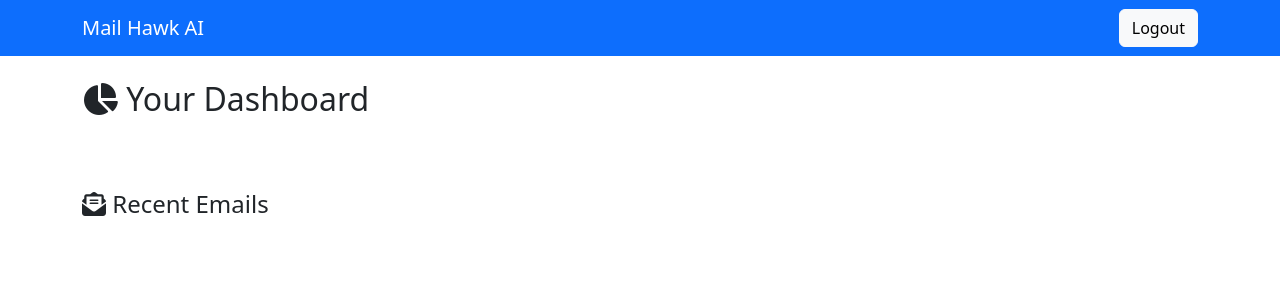
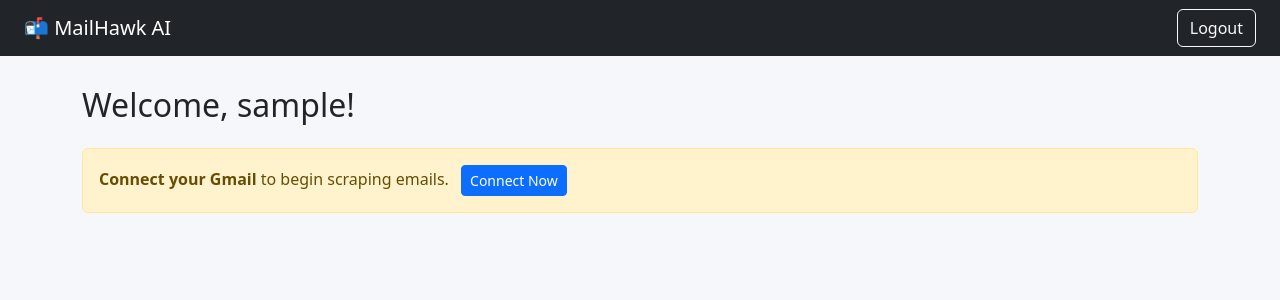
Before and after one commit to nupoorj16/mail-hawk, a Django app: page /dashboard/ in a window 1280 px wide. Shown: the top 300 px of the page. Run offline with Django 5.2, Linux system fonts and the light colour scheme; the visitor is signed in with stand-in values (Sample User, id 1); some libraries are stand-ins or nearby versions.

Commit message:
added UI buttons and updated the dashbaord display

```diff
--- a/config/urls.py
+++ b/config/urls.py
@@ -1,24 +1,7 @@
-"""
-URL configuration for config project.
-
-The `urlpatterns` list routes URLs to views. For more information please see:
-    https://docs.djangoproject.com/en/5.2/topics/http/urls/
-Examples:
-Function views
-    1. Add an import:  from my_app import views
-    2. Add a URL to urlpatterns:  path('', views.home, name='home')
-Class-based views
-    1. Add an import:  from other_app.views import Home
-    2. Add a URL to urlpatterns:  path('', Home.as_view(), name='home')
-Including another URLconf
-    1. Import the include() function: from django.urls import include, path
-    2. Add a URL to urlpatterns:  path('blog/', include('blog.urls'))
-"""
 from django.contrib import admin
 from django.urls import path, include
 
 urlpatterns = [
     path('admin/', admin.site.urls),
-    path('', include('users.urls')), #connects to teh app's urls
-    #basically says look into users/urls.py when people visit the site
+    path('', include('users.urls')),  # Handles login, signup, dashboard, etc.
 ]
--- a/users/templates/users/dashboard.html
+++ b/users/templates/users/dashboard.html
@@ -1,52 +1,64 @@
 <!DOCTYPE html>
-<html>
+<html lang="en">
 <head>
-  <title>Dashboard</title>
+  <meta charset="UTF-8">
+  <title>MailHawk Dashboard</title>
   <link href="https://cdn.jsdelivr.net/npm/bootstrap@5.3.2/dist/css/bootstrap.min.css" rel="stylesheet">
-  <link rel="stylesheet" href="https://cdnjs.cloudflare.com/ajax/libs/font-awesome/6.4.0/css/all.min.css">
+  <script src="https://kit.fontawesome.com/a076d05399.js" crossorigin="anonymous"></script>
+  <style>
+    body {
+      background-color: #f5f7fa;
+    }
+    .card:hover {
+      transform: scale(1.03);
+      transition: 0.3s ease;
+    }
+    .navbar {
+      margin-bottom: 30px;
+    }
+    .logout-btn {
+      position: absolute;
+      right: 20px;
+    }
+  </style>
 </head>
 <body>
-  <nav class="navbar navbar-expand-lg navbar-dark bg-primary">
-    <div class="container">
-      <a class="navbar-brand" href="#">Mail Hawk AI</a>
-      <div class="d-flex">
-        <a href="{% url 'logout' %}" class="btn btn-light">Logout</a>
-      </div>
+  <nav class="navbar navbar-expand-lg navbar-dark bg-dark px-4">
+    <a class="navbar-brand" href="#">📬 MailHawk AI</a>
+    <div class="ms-auto">
+      <a href="{% url 'logout' %}" class="btn btn-outline-light">Logout</a>
     </div>
   </nav>
 
-  <div class="container mt-4">
-    <h2 class="mb-4"><i class="fas fa-chart-pie"></i> Your Dashboard</h2>
+  <div class="container">
+    <h2 class="mb-4">Welcome, {{ user.username }}!</h2>
 
-    <!-- Category Summary -->
+    {% if not is_connected %}
+      <div class="alert alert-warning">
+        <strong>Connect your Gmail</strong> to begin scraping emails.
+        <a href="{% url 'authorize' %}" class="btn btn-sm btn-primary ms-2">Connect Now</a>
+      </div>
+    {% else %}
+      <div class="alert alert-success">
+        Gmail is connected ✅
+      </div>
+    {% endif %}
+
     <div class="row">
       {% for category in category_summary %}
         <div class="col-md-4 mb-3">
-          <div class="card shadow-sm">
-            <div class="card-body">
-              <h5 class="card-title"><i class="fa-solid fa-tag"></i> {{ category.category }}</h5>
-              <p class="card-text">Total: {{ category.count }}</p>
+          <a href="{% url 'category_view' category.category %}" class="text-decoration-none text-dark">
+            <div class="card shadow-sm">
+              <div class="card-body">
+                <h5 class="card-title">
+                  <i class="fa-solid fa-tags me-2"></i>{{ category.category|capfirst }}
+                </h5>
+                <p class="card-text">Total: {{ category.count }}</p>
+              </div>
             </div>
-          </div>
+          </a>
         </div>
       {% endfor %}
-    </div>
-
-    <!-- Recent Emails -->
-    <div class="mt-5">
-      <h4><i class="fas fa-envelope-open-text"></i> Recent Emails</h4>
-      <ul class="list-group">
-        {% for email in recent_emails %}
-          <li class="list-group-item">
-            <div class="d-flex justify-content-between">
-              <strong>{{ email.subject }}</strong>
-              <small class="text-muted">{{ email.timestamp }}</small>
-            </div>
-            <div class="text-muted">{{ email.sender }}</div>
-            <div>{{ email.snippet }}</div>
-          </li>
-        {% endfor %}
-      </ul>
     </div>
   </div>
 </body>
--- a/users/urls.py
+++ b/users/urls.py
@@ -6,6 +6,7 @@ urlpatterns = [
     path('login/', views.login_view, name='login'),
     path('logout/', views.logout_view, name='logout'),
     path('dashboard/', views.dashboard, name='dashboard'),
-    path('authorize/', views.connect_gmail, name='authorize'),  # 🔥 added this
-    path('oauth2callback/', views.oauth2_callback, name='oauth2_callback'),  # 🔥 this too
+    path('authorize/', views.connect_gmail, name='authorize'),
+    path('oauth2callback/', views.oauth2_callback, name='oauth2_callback'),
+    path('category/<str:category_name>/', views.category_view, name='category_view'),  # NEW
 ]
--- a/users/views.py
+++ b/users/views.py
@@ -104,3 +104,19 @@ def oauth2_callback(request):
 
     request.session['gmail_connected'] = True
     return redirect('dashboard')
+
+@login_required
+def emails_by_category(request, category_name):
+    emails = ScrapedEmail.objects.filter(user=request.user, category=category_name).order_by('-timestamp')
+    return render(request, 'users/category_list.html', {
+        'category_name': category_name,
+        'emails': emails
+    })
+
+@login_required
+def category_view(request, category_name):
+    emails = ScrapedEmail.objects.filter(user=request.user, category=category_name).order_by('-timestamp')
+    return render(request, 'users/category_list.html', {
+        'category_name': category_name,
+        'emails': emails
+    })
```
Also changed, not shown: users/crewai_pipeline.py (+20 -1 lines), users/templates/users/category_list.html (added, +34 -0 lines), 1 other file.
